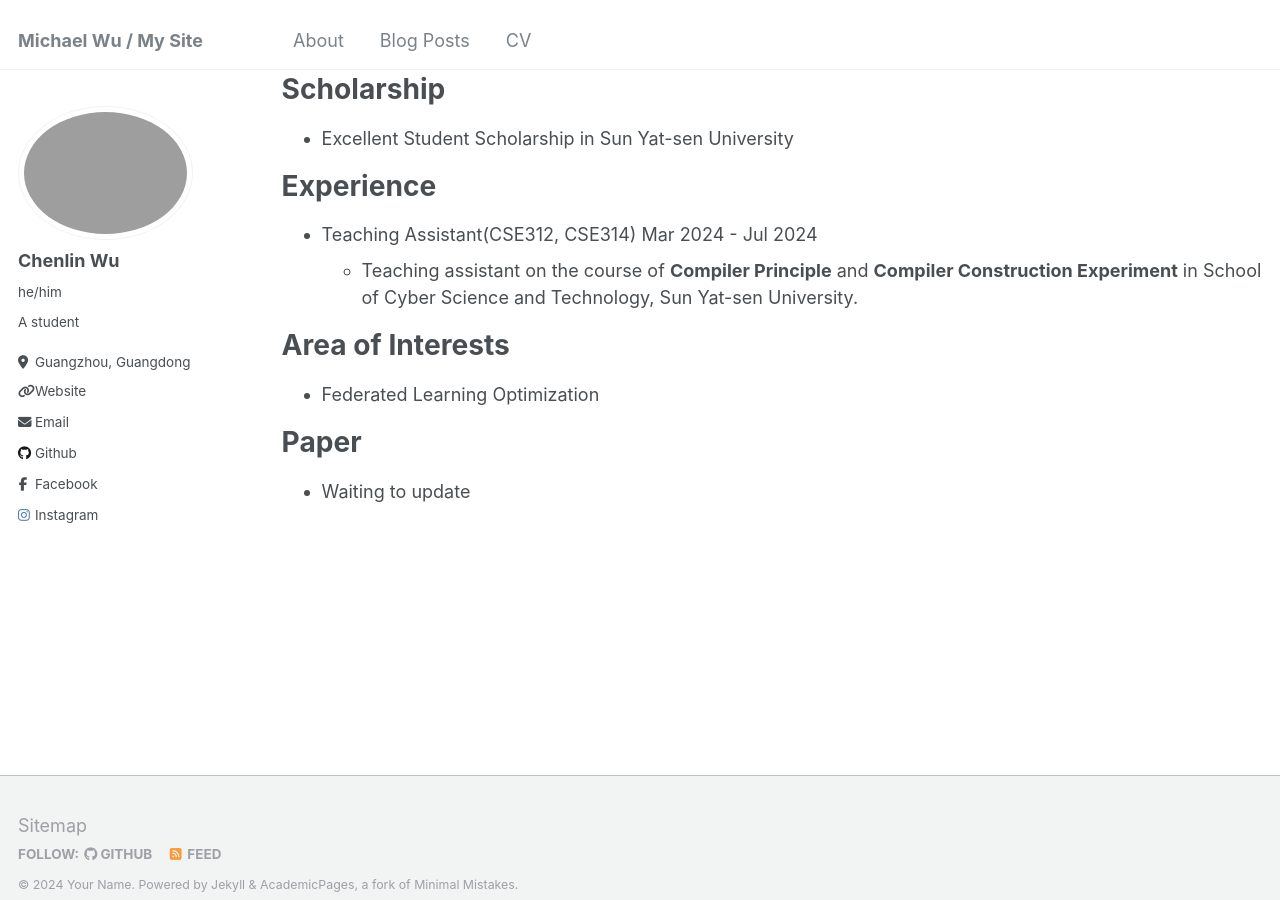
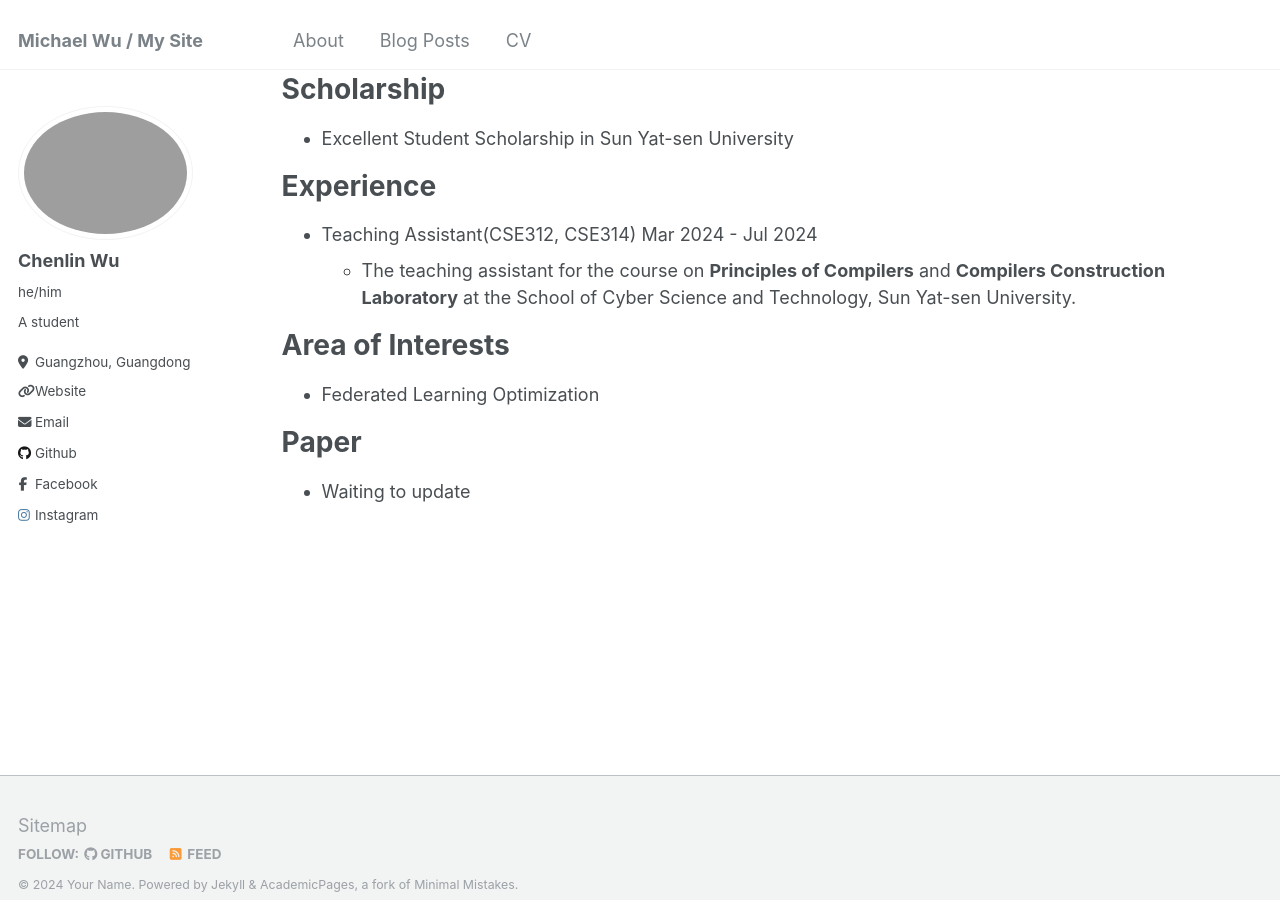
Before and after one commit to Michael112233/Michael112233.github.io, a Jekyll site: the page built from _pages/cv.md, in a window 1280 px wide and 900 px high, scrolled down 593 px. Built offline with Jekyll 4.4.1, drawn with Linux system fonts in a browser that asks for light colours.

Commit message:
improve expressions on cv

```diff
--- a/_pages/cv.md
+++ b/_pages/cv.md
@@ -33,7 +33,7 @@ Scholarship
 Experience
 ======
 * Teaching Assistant(CSE312, CSE314) Mar 2024 - Jul 2024
-  * Teaching assistant on the course of **Compiler Principle** and **Compiler Construction Experiment** in School of Cyber Science and Technology, Sun Yat-sen University.
+  * The teaching assistant for the course on **Principles of Compilers** and **Compilers Construction Laboratory** at the School of Cyber Science and Technology, Sun Yat-sen University.
 
 Area of Interests
 ======
```
